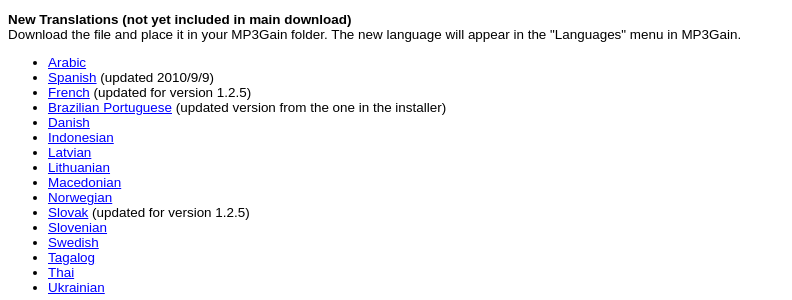
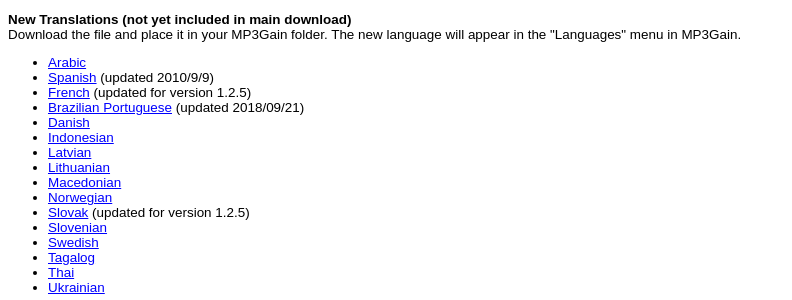
Before and after one commit to Un1Gfn-music/mp3gain, a PHP site: page /translation.php in a window 1280 px wide. Shown: the part 482-782 px from the top of the page, without its empty margins (0-792 px from the left). Run offline with PHP 8.4, Linux system fonts and the light colour scheme.

Commit message:
Added timestamp to file

```diff
--- a/website/translation.php
+++ b/website/translation.php
@@ -67,7 +67,7 @@
     <li><a href="lang/Arabic.mp3gain.ini">Arabic</a></li>
     <li><a href="lang/Espanol.mp3gain.ini">Spanish</a> (updated 2010/9/9)</li>
     <li><a href="lang/French.mp3gain.ini">French</a> (updated for version 1.2.5)</li>
-    <li><a href="lang/Portugues_Brasil.mp3gain.ini">Brazilian Portuguese</a> (updated version from the one in the installer)</li>
+    <li><a href="lang/Portugues_Brasil.mp3gain.ini">Brazilian Portuguese</a> (updated 2018/09/21)</li>
     <li><a href="lang/Danish.mp3gain.ini">Danish</a></li>
     <li><a href="lang/Indonesia.mp3gain.ini">Indonesian</a></li>
     <li><a href="lang/Latvian.mp3gain.ini">Latvian</a></li>
```
